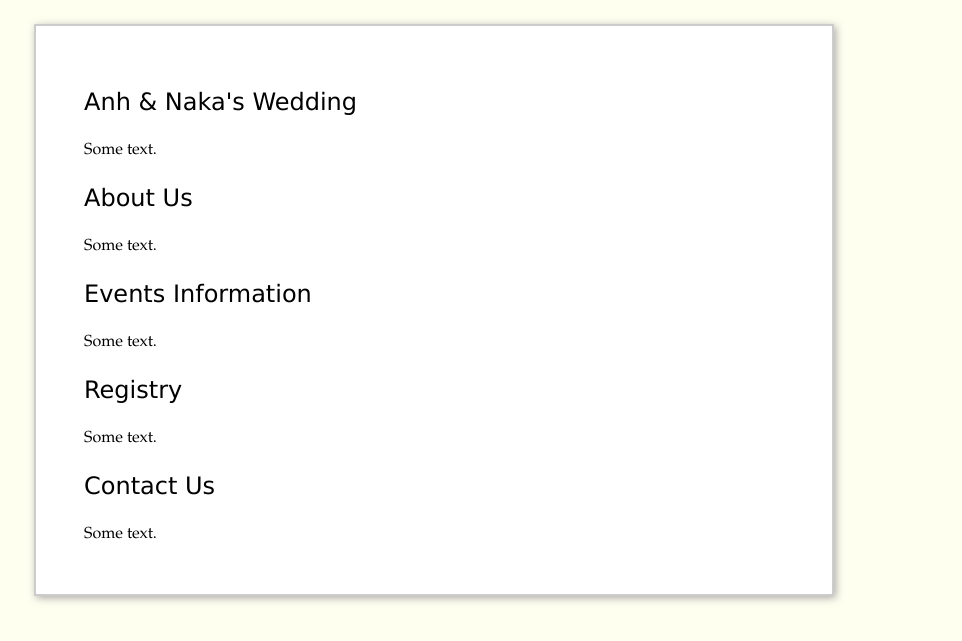
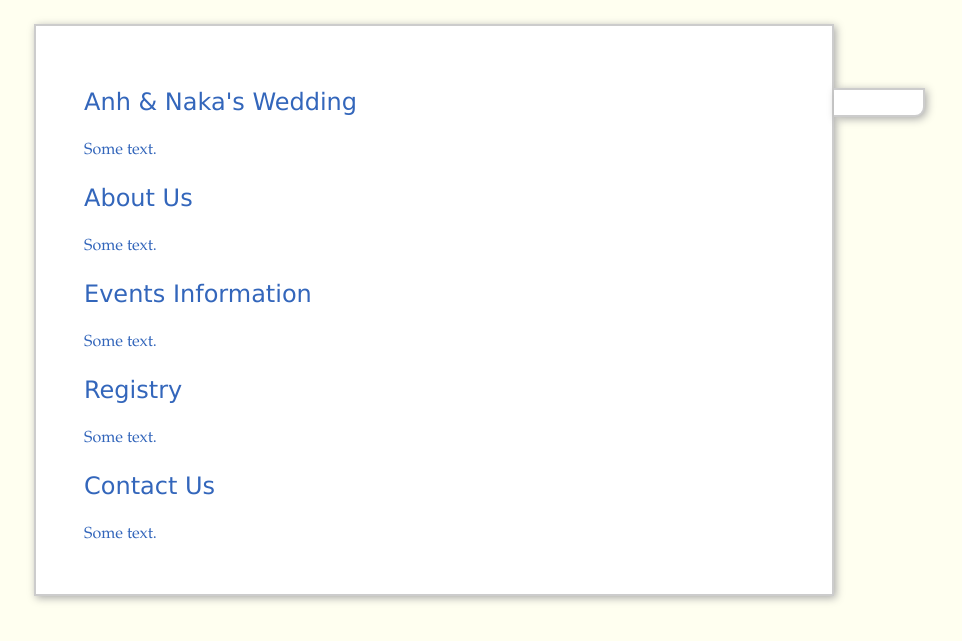
Before and after one commit to trananh/trananh.github.io, a Jekyll site: the page built from wedding/index.html, in a window 1280 px wide. Shown: the top 641 px of the page, without its empty margins (206-1168 px from the left). Built offline with Jekyll 4.4.1, drawn with Linux system fonts in a browser that asks for light colours; nearby versions of some CDN libraries.

Commit message:
Updated wedding page.

```diff
--- a/wedding/index.html
+++ b/wedding/index.html
@@ -12,7 +12,13 @@ title: anh &amp; naka wedding
     <meta itemprop="location" content="Abernethy Center, OR">
 </span>
 
-
+<div id="navsidewrapper">
+    <div id="navsidebar">
+        <div id="social" class="social">
+            <p><a title="About Us" href="{{ page.url | prepend: site.url }}#about" /></p>
+        </div>
+    </div>
+</div>
 
 <div id="page">
 
```
